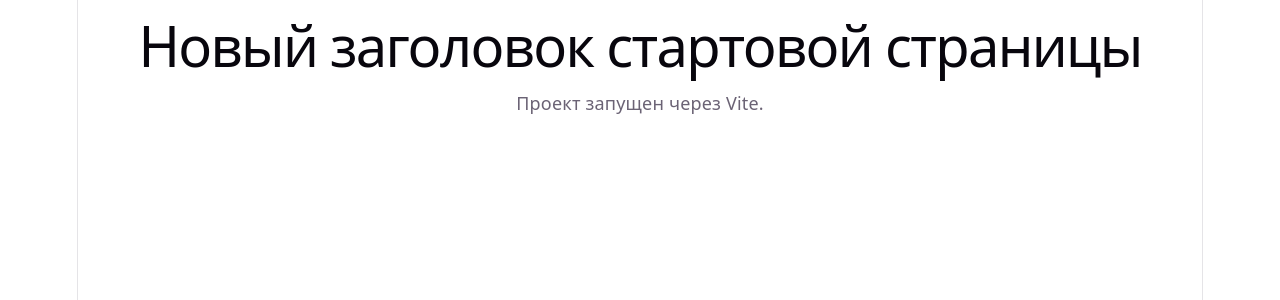
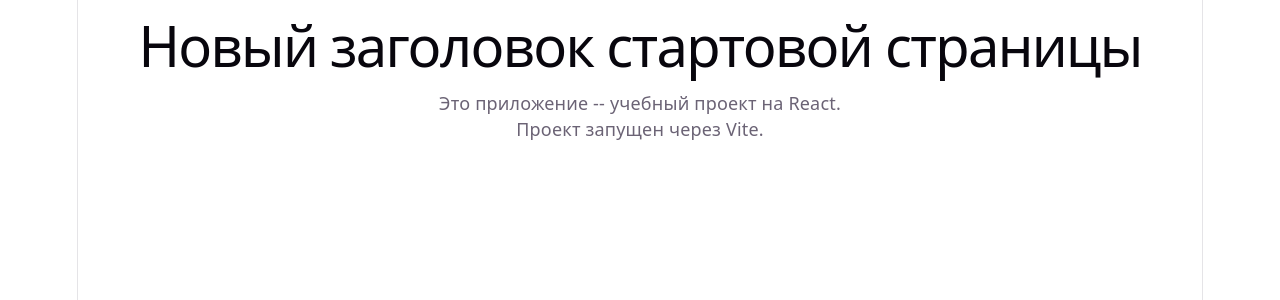
Before and after one commit to alina-balysh-new/react-homeworks, a React (Vite) app: page / in a window 1280 px wide. Shown: the top 300 px of the page. Built offline with nearby package versions, Linux system fonts and the light colour scheme.

Commit message:
feat: add new paragraph

```diff
--- a/src/App.jsx
+++ b/src/App.jsx
@@ -10,6 +10,7 @@ function App() {
   return (
     <main>
       <h1>Новый заголовок стартовой страницы</h1>
+      <p>Это приложение -- учебный проект на React.</p>
       <p>Проект запущен через Vite.</p>
     </main>
   )
```
